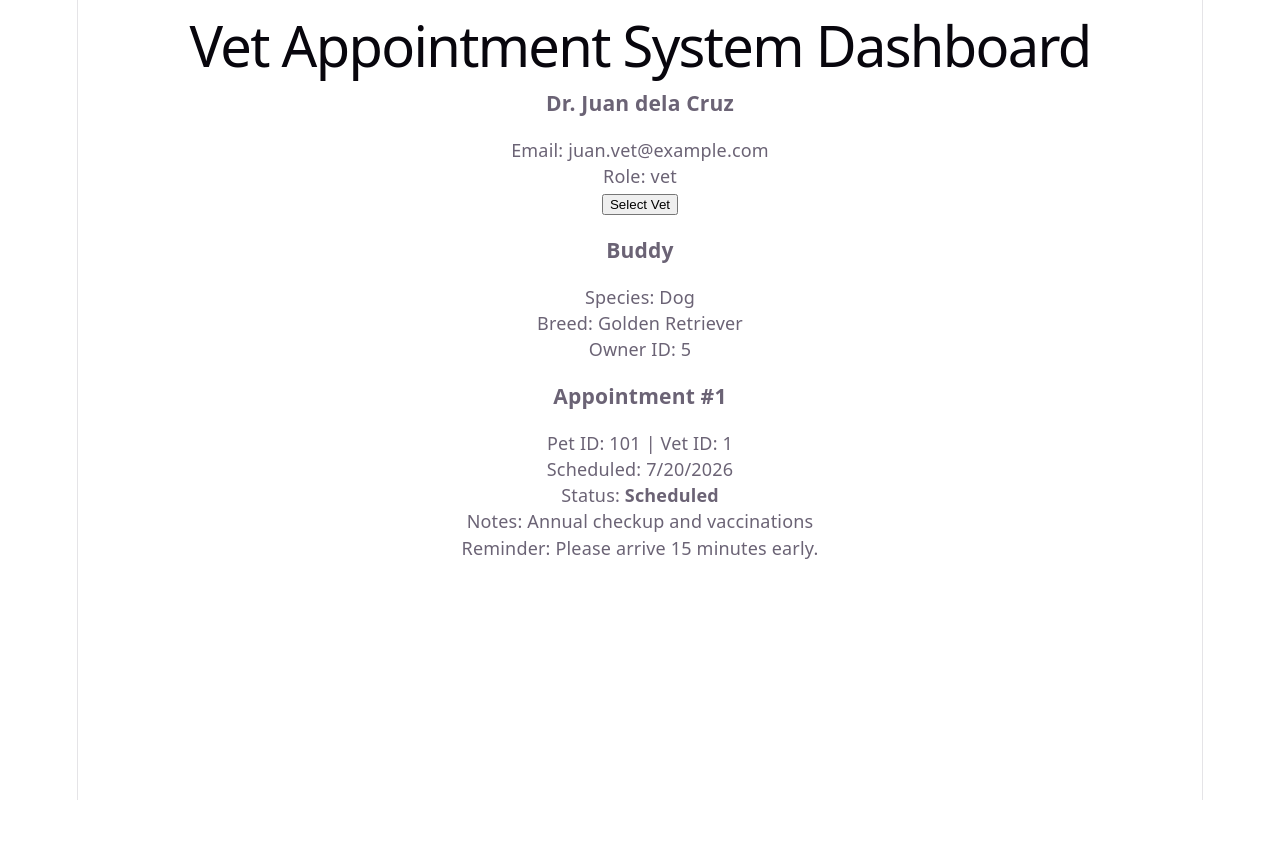
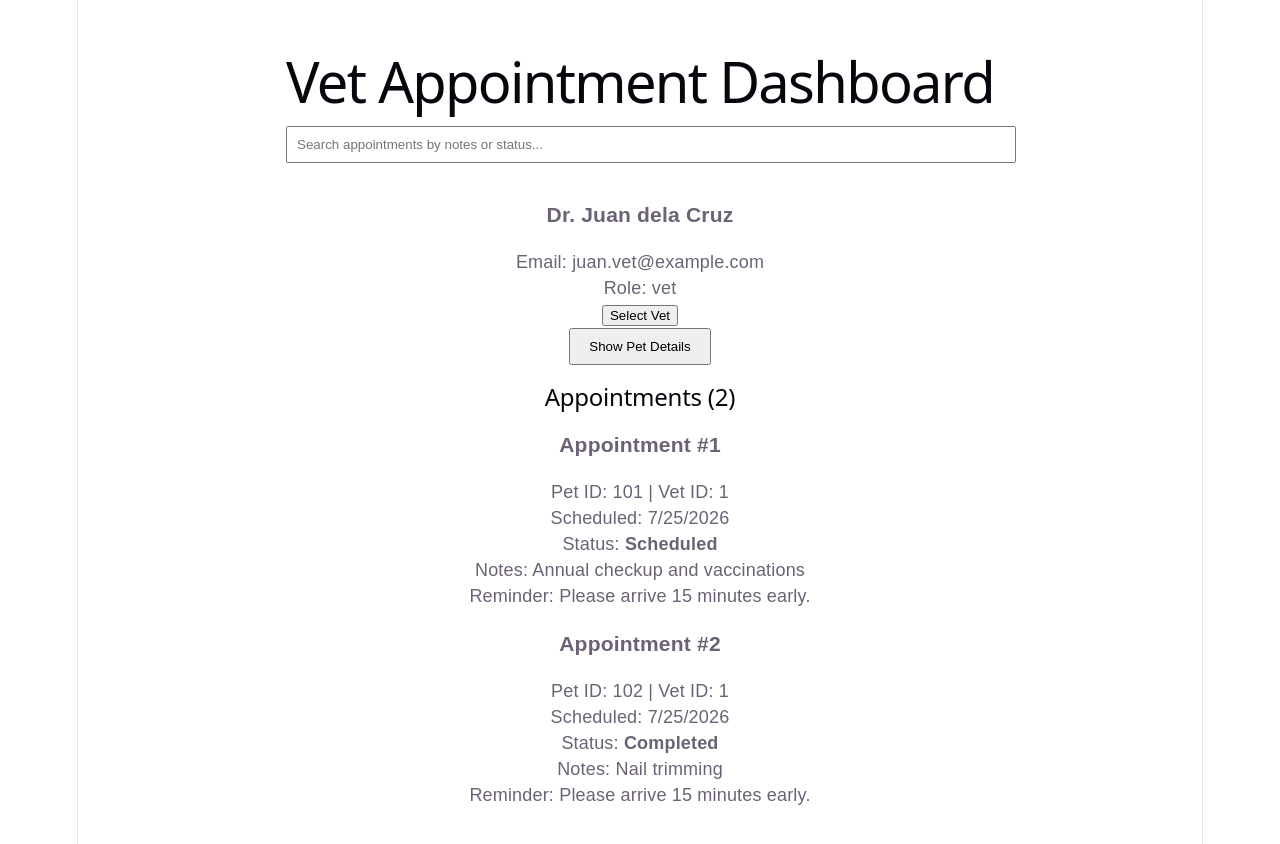
Before and after one commit to amy9273/itelect4-project, a React (Vite) app: page / in a window 1280 px wide. Before the commit the page ends 800 px from the top, so only its background shows below. Built offline with nearby package versions, Linux system fonts and the light colour scheme.

Commit message:
GT2 Part 2

```diff
--- a/src/App.tsx
+++ b/src/App.tsx
@@ -1,10 +1,17 @@
+import { useState, useEffect, useRef } from "react";
+import type { User, Pet, Appointment } from "./types/index";
+import { AppointmentStatus } from "./types/index";
+
+// Import your GT2 Part 1 components
 import VetCard from "./components/VetCard";
 import PetCard from "./components/PetCard";
 import AppointmentCard from "./components/AppointmentCard";
-import type { User, Pet, Appointment } from "./types/index";
-import { AppointmentStatus } from "./types/index";
 
-// Mock Data using GT1 Interfaces
+// Import your new custom hooks
+import useToggle from "./hooks/useToggle";
+import usePrevious from "./hooks/usePrevious";
+
+// ===== MOCK DATA =====
 const mockVet: User = {
     id: 1,
     name: "Dr. Juan dela Cruz",
@@ -21,33 +28,125 @@ const mockPet: Pet = {
     ownerId: 5,
 };
 
-const mockAppointment: Appointment = {
+// Array of mock appointments to demonstrate list rendering
+const mockAppointments: Appointment[] = [
+    {
         id: 1,
         petId: 101,
         vetId: 1,
-    scheduledAt: new Date("2026-07-20T10:00:00"),
+        scheduledAt: new Date("2026-07-25T10:00:00"),
         notes: "Annual checkup and vaccinations",
         status: AppointmentStatus.Scheduled,
+    },
+    {
+        id: 2,
+        petId: 102,
+        vetId: 1,
+        scheduledAt: new Date("2026-07-25T11:30:00"),
+        notes: "Nail trimming",
+        status: AppointmentStatus.Completed,
+    },
+];
+
+// ===== MAIN APP COMPONENT =====
+function App() {
+    // 1. TYPED STATE (Requirement: at least 2 pieces of state)
+    const [appointments, setAppointments] = useState<Appointment[]>([]);
+    const [isLoading, setIsLoading] = useState<boolean>(true);
+    const [searchTerm, setSearchTerm] = useState<string>("");
+    const [selectedVet, setSelectedVet] = useState<User | null>(null);
+
+    // 2. TYPED DOM REFERENCE (Requirement: one typed DOM reference)
+    const searchInputRef = useRef<HTMLInputElement>(null);
+
+    // 3. CUSTOM HOOKS (Requirement: 2 custom hooks)
+    const [showDetails, toggleDetails] = useToggle(false);
+    const previousSearch = usePrevious(searchTerm);
+
+    // 4. USE EFFECT (Requirement: load mock data on mount)
+    useEffect(() => {
+        // Simulate a 500ms API fetch delay
+        const timer = setTimeout(() => {
+            setAppointments(mockAppointments);
+            setIsLoading(false);
+
+            // Focus the search input once data is loaded
+            searchInputRef.current?.focus();
+        }, 500);
+
+        // Cleanup function
+        return () => clearTimeout(timer);
+    }, []);
+
+    // 5. TYPED DOM EVENT HANDLER (Requirement: typed onChange)
+    const handleSearchChange = (
+        e: React.ChangeEvent<HTMLInputElement>
+    ): void => {
+        setSearchTerm(e.target.value);
     };
 
-function App() {
-    // Typed callback function
-    const handleVetSelect = (selectedVet: User): void => {
-        console.log(`Selected vet: ${selectedVet.name} (ID: ${selectedVet.id})`);
-        alert(`You selected ${selectedVet.name}`);
-    };
+    // Derived state: Filter appointments based on search term
+    const filteredAppointments = appointments.filter((apt) => {
+        const notesText = apt.notes?.toLowerCase() || "";
+        // .toString() prevents TS errors if your status is a numeric enum
+        const statusText = apt.status.toString().toLowerCase();
+        return notesText.includes(searchTerm.toLowerCase()) ||
+               statusText.includes(searchTerm.toLowerCase());
+    });
 
+    // Early return for loading state
+    if (isLoading) {
+        return <p style={{ padding: "2rem", textAlign: "center" }}>Loading clinic data...</p>;
+    }
+
+    // ===== DYNAMIC UI RENDERING =====
     return (
-        <div>
-            <h1>Vet Appointment System Dashboard</h1>
+        <div style={{ padding: "2rem", fontFamily: "sans-serif", maxWidth: "800px", margin: "0 auto" }}>
+            <h1>Vet Appointment Dashboard</h1>
 
-            <VetCard vet={mockVet} onSelect={handleVetSelect} />
+            {/* Search Input with Ref and Typed Event */}
+            <input
+                ref={searchInputRef}
+                type="text"
+                value={searchTerm}
+                onChange={handleSearchChange}
+                placeholder="Search appointments by notes or status..."
+                style={{ width: "100%", padding: "0.5rem", marginBottom: "1rem" }}
+            />
 
-            <PetCard pet={mockPet} />
+            {/* Show previous search term using custom hook */}
+            {previousSearch !== undefined && previousSearch !== searchTerm && (
+                <p style={{ color: "gray", fontSize: "0.9rem" }}>
+                    Previous search: "{previousSearch}"
+                </p>
+            )}
 
-            <AppointmentCard appointment={mockAppointment}>
+            {/* Vet Card with Callback Prop */}
+            <VetCard vet={mockVet} onSelect={setSelectedVet} />
+            {selectedVet && <p style={{ color: "green" }}>Selected Vet: {selectedVet.name}</p>}
+
+            {/* Toggle Button using custom hook */}
+            <button
+                onClick={toggleDetails}
+                style={{ marginBottom: "1rem", padding: "0.5rem 1rem", cursor: "pointer" }}
+            >
+                {showDetails ? "Hide" : "Show"} Pet Details
+            </button>
+
+            {/* Conditionally render Pet Card using custom hook state */}
+            {showDetails && <PetCard pet={mockPet} />}
+
+            {/* Render Filtered Appointments (Requirement: dynamic rendering, not hard-coded) */}
+            <h2>Appointments ({filteredAppointments.length})</h2>
+            {filteredAppointments.length === 0 ? (
+                <p>No appointments found.</p>
+            ) : (
+                filteredAppointments.map((apt) => (
+                    <AppointmentCard key={apt.id} appointment={apt}>
                         <p>Reminder: Please arrive 15 minutes early.</p>
                     </AppointmentCard>
+                ))
+            )}
         </div>
     );
 }
--- /dev/null
+++ b/src/hooks/usePrevious.ts
@@ -0,0 +1,14 @@
+import { useRef, useEffect } from "react";
+
+// Generic T -- works for any state type
+function usePrevious<T>(value: T): T | undefined {
+    const ref = useRef<T | undefined>(undefined);
+
+    useEffect(() => {
+        ref.current = value;
+    }, [value]);
+
+    return ref.current;
+}
+
+export default usePrevious;
--- /dev/null
+++ b/src/hooks/useToggle.ts
@@ -0,0 +1,14 @@
+import { useState } from "react";
+
+// Explicit return type: a tuple of [current boolean value, toggle function]
+function useToggle(initialValue: boolean): [boolean, () => void] {
+    const [value, setValue] = useState<boolean>(initialValue);
+
+    const toggle = (): void => {
+        setValue((prev) => !prev);
+    };
+
+    return [value, toggle];
+}
+
+export default useToggle;
--- a/src/types/index.ts
+++ b/src/types/index.ts
@@ -51,13 +51,17 @@ export type PublicUser = Omit<User, "email" | "isActive">;
 // Record<K, T> -- dashboard-style counts
 export type RoleCount = Record<"vet" | "admin" | "receptionist", number>;
 
-// ===== ENUMS =====
 // Regular enum -- exists at runtime, supports reverse mapping
-export enum AppointmentStatus {
-    Scheduled,
-    Completed,
-    Cancelled,
-}
+// ===== ENUMS (Vite-Safe & String-Based) =====
+
+export const AppointmentStatus = {
+    Scheduled: "Scheduled",
+    Completed: "Completed",
+    Cancelled: "Cancelled",
+} as const;
+
+// This creates a type that is strictly "Scheduled" | "Completed" | "Cancelled"
+export type AppointmentStatus = typeof AppointmentStatus[keyof typeof AppointmentStatus];
 
 // const enum -- inlined at compile time, zero runtime overhead
 export const enum Role {
```
Lines whose indentation alone changed are shown as unchanged.
